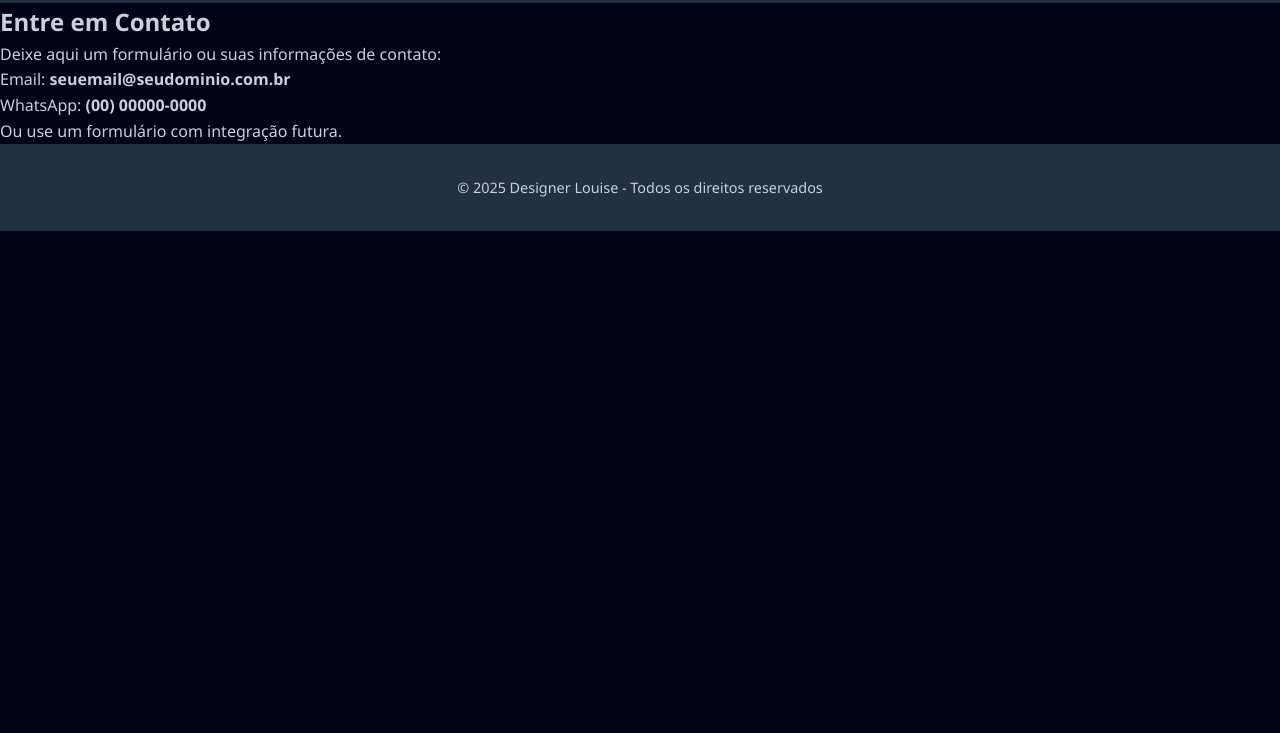
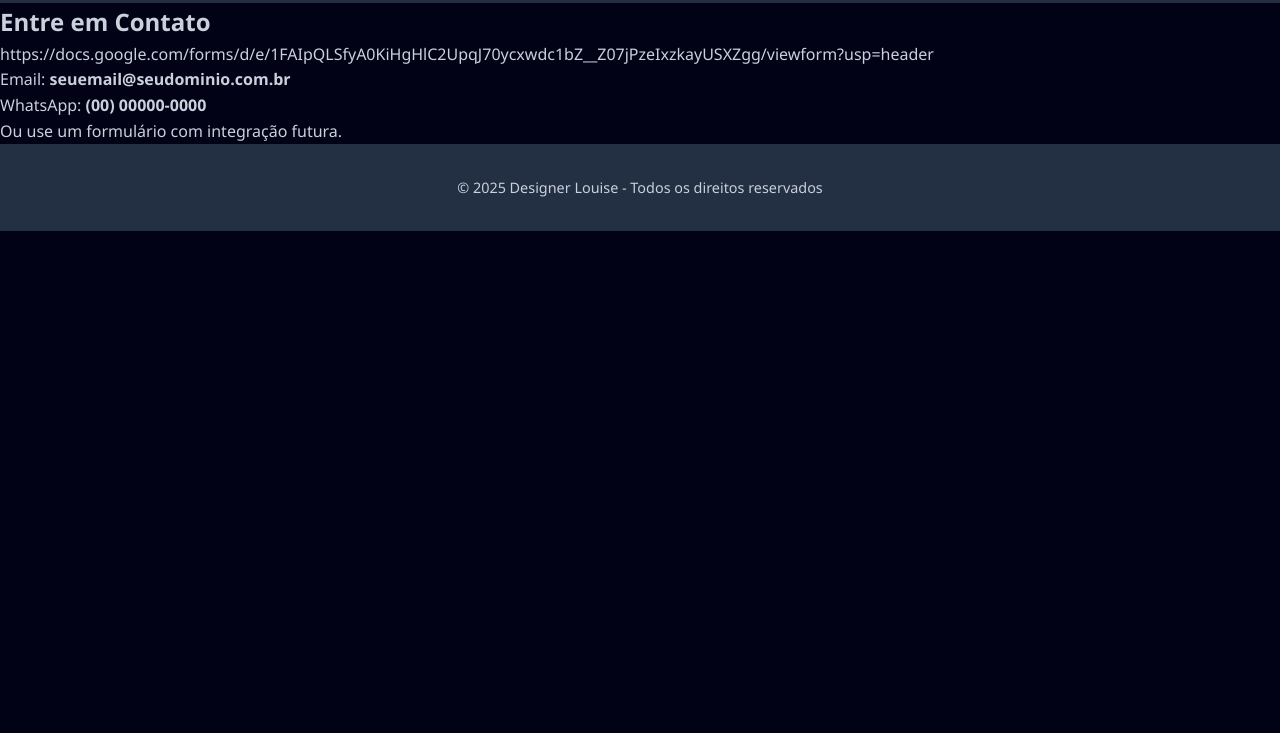
Before and after one commit to designerlouise/Site-Profissional-, a plain HTML site: page contato.html in a window 1280 px wide. Shown: the part 67-800 px from the top of the page. Drawn offline with Linux system fonts and the light colour scheme.

Commit message:
Update contato.html

```diff
--- a/contato.html
+++ b/contato.html
@@ -23,7 +23,7 @@
 
   <section class="conteudo fade-in">
     <h1>Entre em Contato</h1>
-    <p>Deixe aqui um formulário ou suas informações de contato:</p>
+    <p>https://docs.google.com/forms/d/e/1FAIpQLSfyA0KiHgHlC2UpqJ70ycxwdc1bZ__Z07jPzeIxzkayUSXZgg/viewform?usp=header</p>
     <p>Email: <strong>seuemail@seudominio.com.br</strong></p>
     <p>WhatsApp: <strong>(00) 00000-0000</strong></p>
     <p>Ou use um formulário com integração futura.</p>
```
